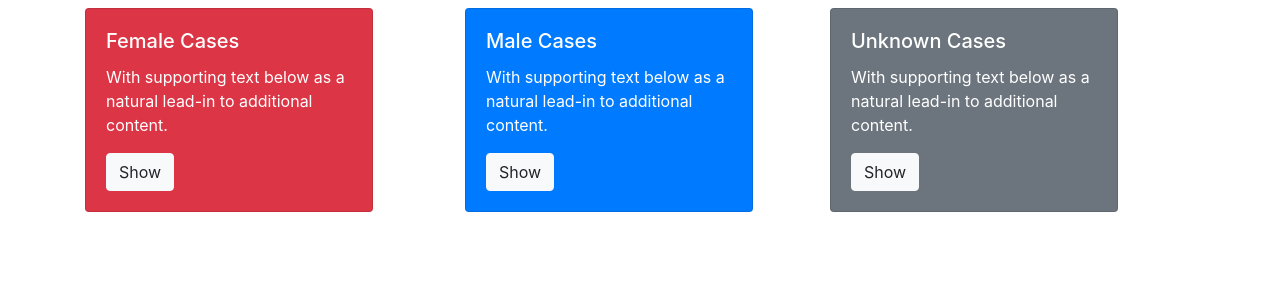
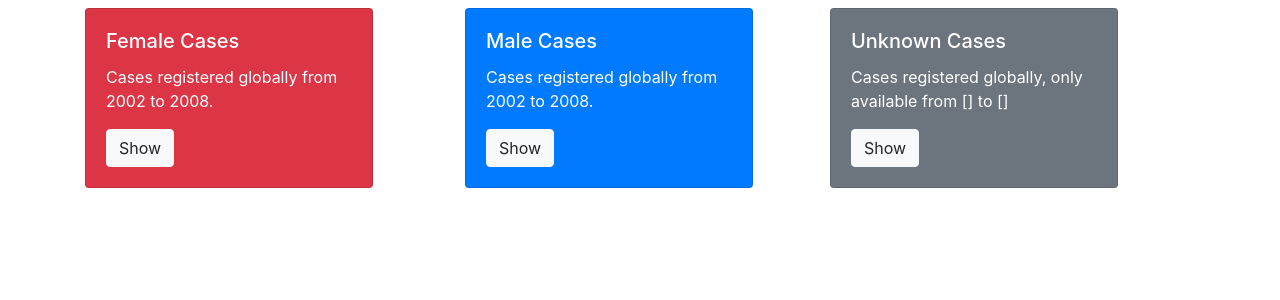
Before and after one commit to winstonbarlowg/ctdc_data_analysis, a Flask app: page /scatter in a window 1280 px wide. Shown: the part 104-404 px from the top of the page. Run offline with Flask 2, Linux system fonts and the light colour scheme; some libraries are stand-ins or nearby versions.

Commit message:
fixed layout

```diff
--- a/templates/scatter.html
+++ b/templates/scatter.html
@@ -10,7 +10,7 @@
           <div class="card text-white bg-danger mb-3" style="max-width: 18rem;">
             <div class="card-body">
               <h5 class="card-title">Female Cases</h5>
-              <p class="card-text">With supporting text below as a natural lead-in to additional content.</p>
+              <p class="card-text">Cases registered globally from 2002 to 2008.</p>
               <a href="#" class="btn btn-light">Show</a>
             </div>
           </div>
@@ -19,7 +19,7 @@
           <div class="card text-white bg-primary mb-3" style="max-width: 18rem;">
             <div class="card-body">
               <h5 class="card-title">Male Cases</h5>
-              <p class="card-text">With supporting text below as a natural lead-in to additional content.</p>
+              <p class="card-text">Cases registered globally from 2002 to 2008.</p>
               <a href="#" class="btn btn-light">Show</a>
             </div>
           </div>
@@ -28,7 +28,7 @@
           <div class="card text-white bg-secondary mb-3" style="max-width: 18rem;">
             <div class="card-body">
               <h5 class="card-title">Unknown Cases</h5>
-              <p class="card-text">With supporting text below as a natural lead-in to additional content.</p>
+              <p class="card-text">Cases registered globally, only available from [] to []</p>
               <a href="#" class="btn btn-light">Show</a>
             </div>
           </div>
```
